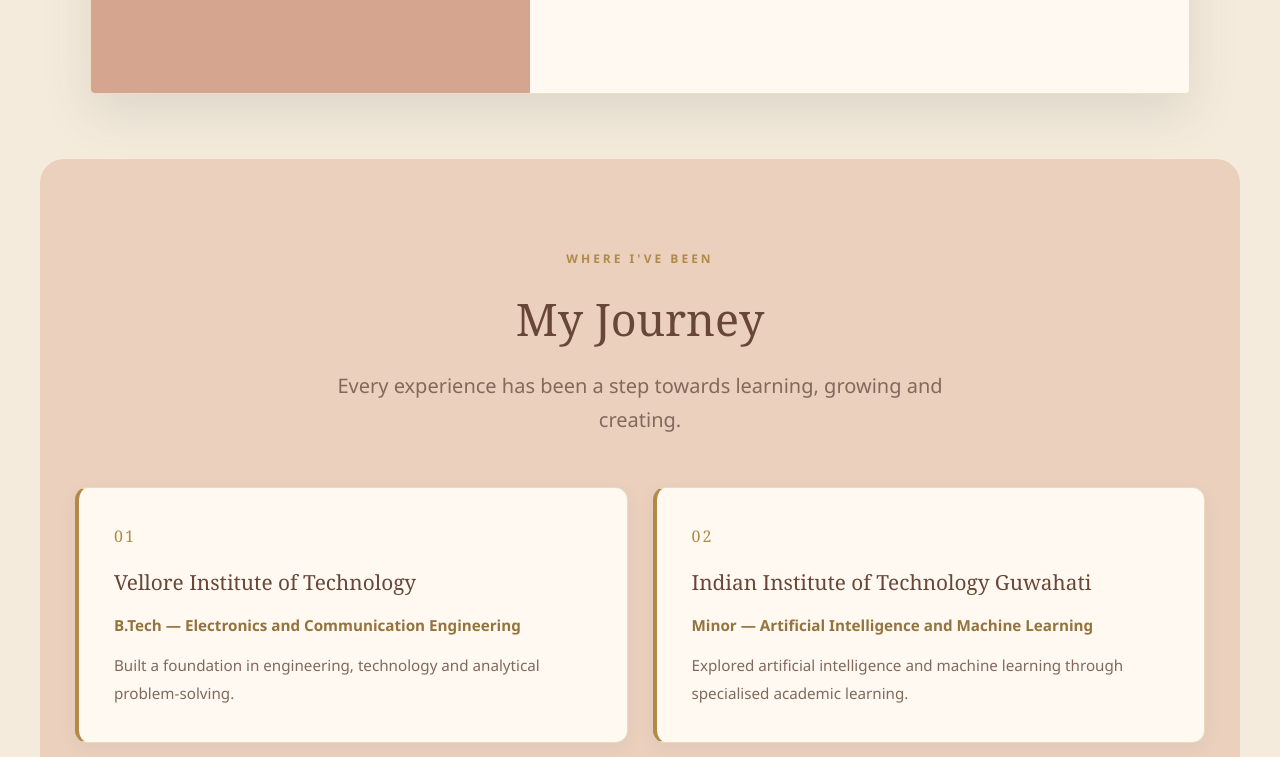
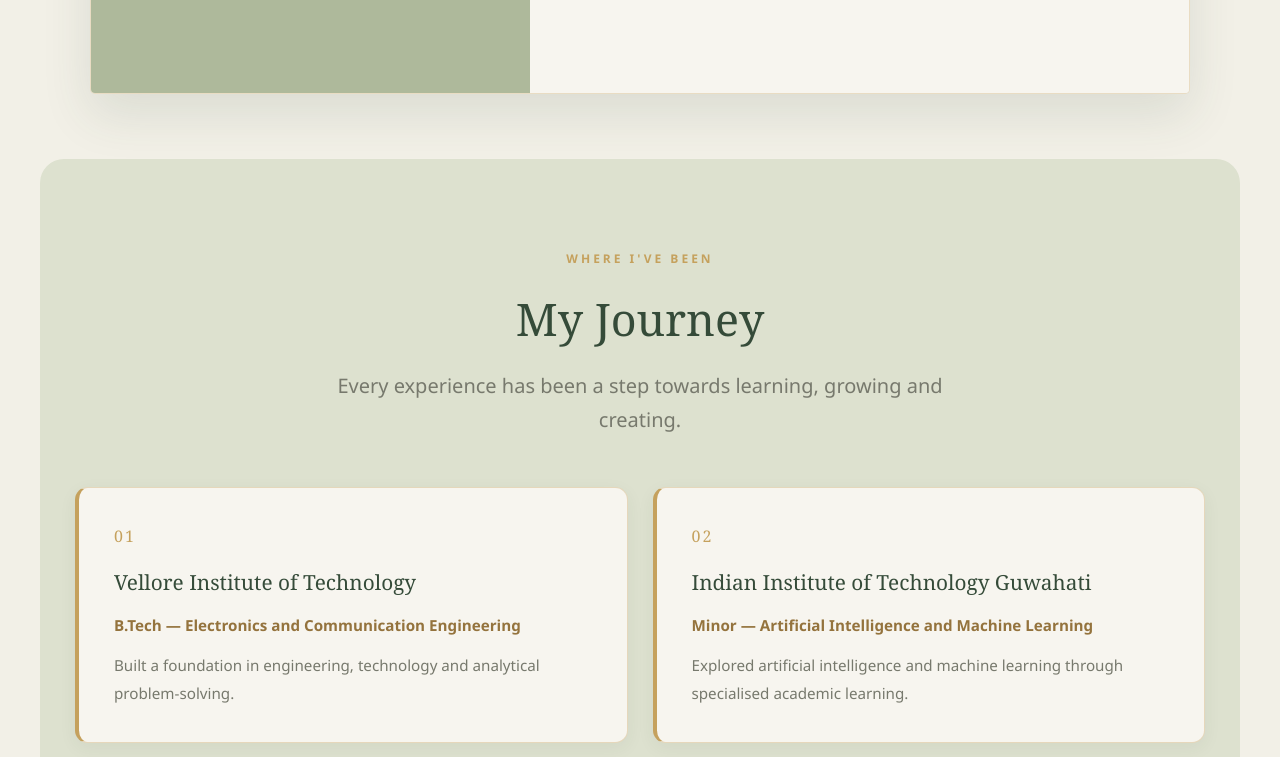
Before and after one commit to Varsha-commuri/Profile_Website, a plain HTML site: page index.html in a window 1280 px wide. Shown: the part 647-1404 px from the top of the page. Drawn offline with Linux system fonts and the light colour scheme.

Commit message:
Restore original sage green portfolio theme

```diff
--- a/css/theme.css
+++ b/css/theme.css
@@ -1,38 +1,37 @@
-
 /* =========================================
-   VARSHA COMMURI - WARM WEBSITE THEME
-   TERRACOTTA | CREAM | ANTIQUE BRONZE
+   VARSHA COMMURI - WEBSITE THEME
+   SAGE GREEN | IVORY | ANTIQUE GOLD
 ========================================= */
 
 :root {
 
     /* Main colours */
-    --color-background: #F5EBDD;
-    --color-surface: #FFF9F1;
-    --color-surface-light: #E8D5C3;
+    --color-background: #F2F0E7;
+    --color-surface: #F7F5EF;
+    --color-surface-light: #E7E8D9;
 
-    /* Green palette - adapted to warm earthy tones */
-    --color-sage: #D5A58F;
-    --color-sage-light: #EBD0BE;
-    --color-forest: #684638;
-    --color-forest-dark: #4B3027;
+    /* Green palette */
+    --color-sage: #AEB99B;
+    --color-sage-light: #DDE1CF;
+    --color-forest: #354B39;
+    --color-forest-dark: #263B2B;
 
     /* Gold palette */
-    --color-accent: #B18A48;
-    --color-gold-light: #D8B77A;
-    --color-gold-dark: #89632F;
+    --color-accent: #C5A15D;
+    --color-gold-light: #DCC38F;
+    --color-gold-dark: #94733D;
 
     /* Text colours */
-    --color-primary: #4B3027;
-    --color-secondary: #80695D;
-    --color-light-text: #FFF9F1;
+    --color-primary: #354236;
+    --color-secondary: #77796D;
+    --color-light-text: #F7F5EF;
 
     /* Hero colours */
-    --hero-sage: #D5A58F;
-    --hero-ivory: #FFF9F1;
-    --hero-text: #4B3027;
-    --hero-muted: #80695D;
-    --hero-accent: #B96F52;
+    --hero-sage: #AEB99B;
+    --hero-ivory: #F7F5EF;
+    --hero-text: #354236;
+    --hero-muted: #77796D;
+    --hero-accent: #B18A48;
 
     /* Typography */
     --font-primary: 'Segoe UI', sans-serif;
@@ -62,14 +61,14 @@
     --transition-speed: 0.3s;
 
     /* Shadows and transparent colours */
-    --shadow-navigation: 0 3px 15px rgba(75, 48, 39, 0.12);
-    --shadow-card: 0 5px 18px rgba(104, 70, 56, 0.08);
-    --shadow-card-hover: 0 15px 30px rgba(104, 70, 56, 0.15);
-    --shadow-image: 0 8px 22px rgba(75, 48, 39, 0.16);
-    --shadow-menu: 0 8px 20px rgba(75, 48, 39, 0.12);
+    --shadow-navigation: 0 3px 15px rgba(38, 59, 43, 0.12);
+    --shadow-card: 0 5px 18px rgba(53, 75, 57, 0.06);
+    --shadow-card-hover: 0 15px 30px rgba(53, 75, 57, 0.13);
+    --shadow-image: 0 8px 22px rgba(38, 59, 43, 0.15);
+    --shadow-menu: 0 8px 20px rgba(0, 0, 0, 0.08);
 
-    --border-gold: rgba(177, 138, 72, 0.40);
-    --border-gold-light: rgba(177, 138, 72, 0.25);
-    --border-hero: rgba(177, 138, 72, 0.35);
+    --border-gold: rgba(197, 161, 93, 0.35);
+    --border-gold-light: rgba(197, 161, 93, 0.25);
+    --border-hero: rgba(197, 161, 93, 0.3);
 
 }
```
